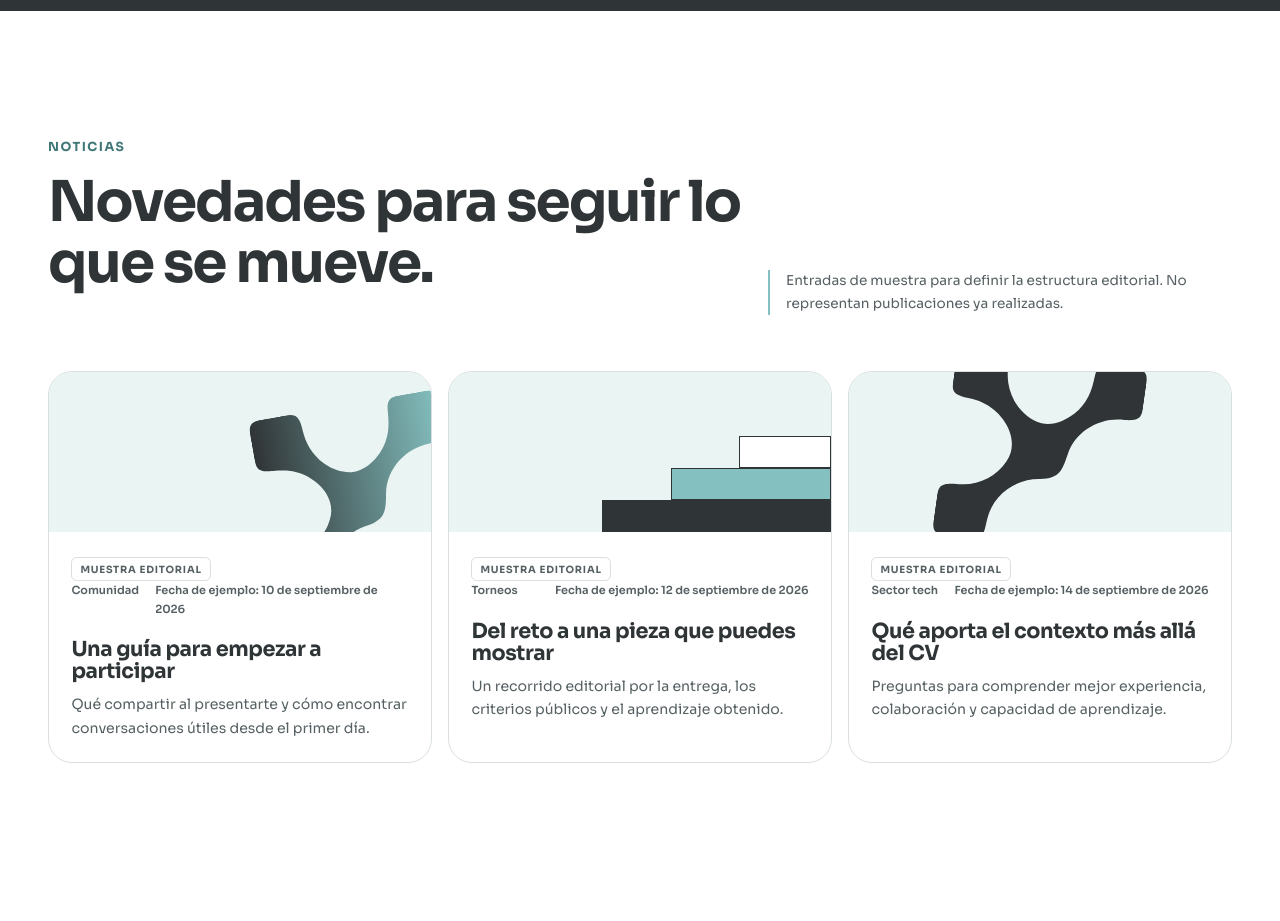
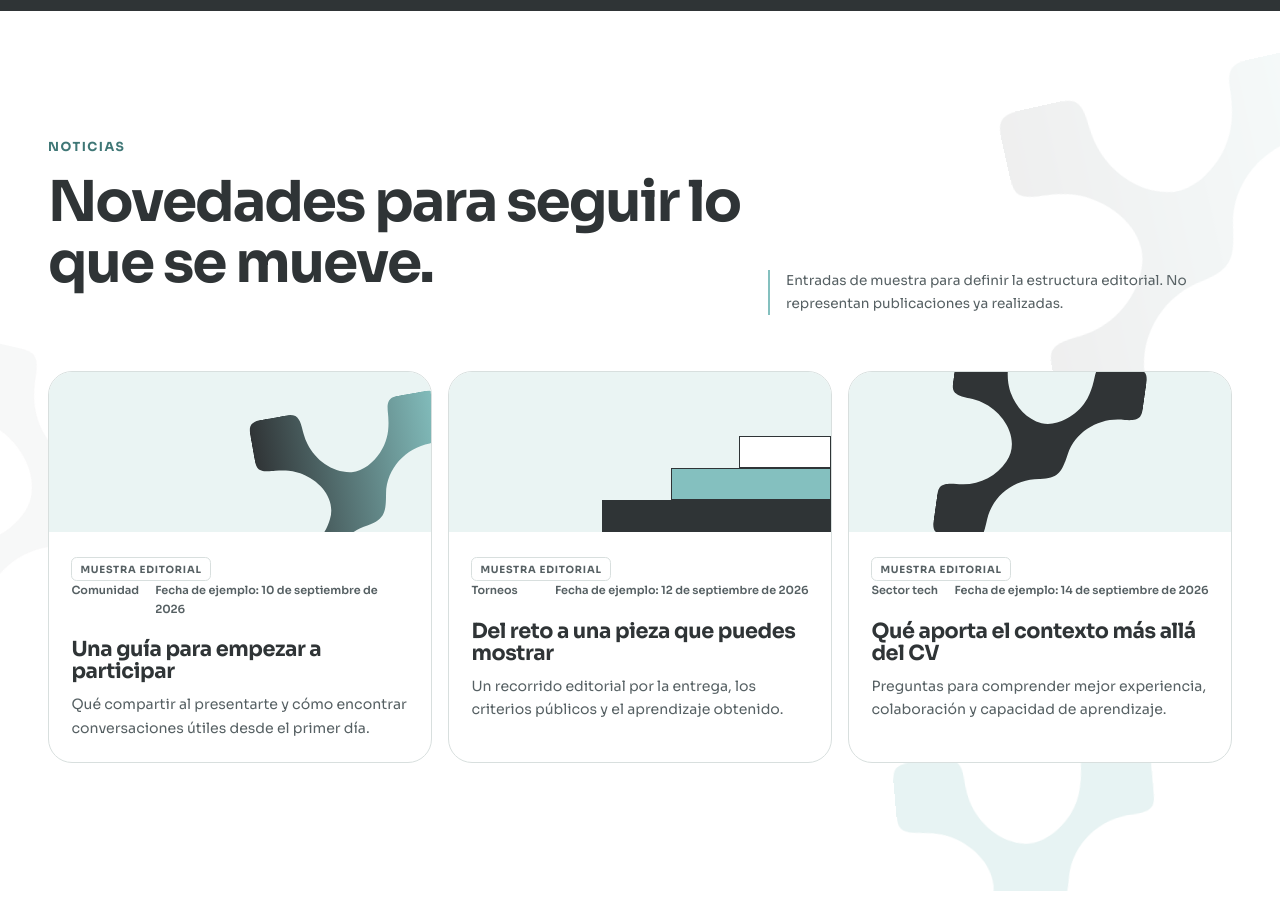
Before and after one commit to DH-Multimedios/techtojob, a Next.js app: page / in a window 1280 px wide. Shown: the part 7040-7961 px from the top of the page. Built offline with nearby package versions, Linux system fonts and the light colour scheme; no server answers.

Commit message:
feat(news): animate ambient card gallery

```diff
--- a/app/globals.css
+++ b/app/globals.css
@@ -2298,6 +2298,110 @@ h3 {
   color: var(--ink-soft);
 }
 
+.section--news {
+  overflow: hidden;
+  background: var(--paper);
+  isolation: isolate;
+}
+
+.section--news__content {
+  position: relative;
+  z-index: 1;
+}
+
+.news-ambient {
+  position: absolute;
+  z-index: 0;
+  inset: 0;
+  pointer-events: none;
+}
+
+.news-ambient__symbol {
+  position: absolute;
+  display: block;
+  aspect-ratio: 1;
+  transform: rotate(var(--news-static-rotation));
+  transform-origin: center;
+  animation: news-ambient-drift var(--news-duration) ease-in-out infinite alternate;
+  animation-delay: var(--news-delay);
+  will-change: transform;
+}
+
+.news-ambient__symbol img {
+  display: block;
+  width: 100%;
+  height: auto;
+}
+
+.news-ambient__symbol--gradient {
+  --news-static-rotation: -14deg;
+  --news-start-x: -7px;
+  --news-start-y: 5px;
+  --news-start-rotation: -16deg;
+  --news-start-scale: 0.985;
+  --news-end-x: 9px;
+  --news-end-y: -8px;
+  --news-end-rotation: -11deg;
+  --news-end-scale: 1.015;
+  --news-duration: 29s;
+  --news-delay: -11s;
+
+  top: 4rem;
+  right: -8rem;
+  width: clamp(15rem, 63vw, 19rem);
+  opacity: 0.08;
+}
+
+.news-ambient__symbol--dark {
+  --news-static-rotation: 10deg;
+  --news-start-x: 8px;
+  --news-start-y: -7px;
+  --news-start-rotation: 8deg;
+  --news-start-scale: 1.01;
+  --news-end-x: -8px;
+  --news-end-y: 9px;
+  --news-end-rotation: 13deg;
+  --news-end-scale: 0.99;
+  --news-duration: 34s;
+  --news-delay: -23s;
+
+  top: 46%;
+  left: -8.5rem;
+  width: clamp(14rem, 58vw, 18rem);
+  opacity: 0.035;
+}
+
+.news-ambient__symbol--mint {
+  --news-static-rotation: -7deg;
+  --news-start-x: -6px;
+  --news-start-y: -5px;
+  --news-start-rotation: -9deg;
+  --news-start-scale: 0.99;
+  --news-end-x: 8px;
+  --news-end-y: 7px;
+  --news-end-rotation: -5deg;
+  --news-end-scale: 1.01;
+  --news-duration: 37s;
+  --news-delay: -29s;
+
+  right: -4.5rem;
+  bottom: -5rem;
+  width: clamp(12rem, 51vw, 16rem);
+  opacity: 0.2;
+}
+
+@keyframes news-ambient-drift {
+  from {
+    transform: translate3d(var(--news-start-x), var(--news-start-y), 0)
+      rotate(var(--news-start-rotation)) scale(var(--news-start-scale));
+  }
+
+  to {
+    transform: translate3d(var(--news-end-x), var(--news-end-y), 0)
+      rotate(var(--news-end-rotation)) scale(var(--news-end-scale));
+  }
+}
+
 .news-grid {
   display: grid;
   gap: 1rem;
@@ -2305,10 +2409,65 @@ h3 {
 }
 
 .news-card {
+  position: relative;
   overflow: hidden;
   border: 1px solid var(--line);
   border-radius: var(--radius-md);
   background: var(--paper);
+}
+
+.news-card::after {
+  position: absolute;
+  z-index: 2;
+  inset: 0;
+  border: 1px solid transparent;
+  border-radius: inherit;
+  content: "";
+  pointer-events: none;
+}
+
+.news-grid[data-news-state="ready"] .news-card {
+  opacity: 0;
+  transform: translate3d(0, 0.9rem, 0);
+}
+
+.news-grid[data-news-state="ready"] .news-card__artwork {
+  opacity: 0;
+  transform: scale(0.95);
+}
+
+.news-grid[data-news-state="visible"] .news-card {
+  animation: news-card-reveal 560ms cubic-bezier(0.22, 1, 0.36, 1)
+    calc(70ms + var(--news-card-index) * 90ms) backwards;
+}
+
+.news-grid[data-news-state="visible"] .news-card__artwork {
+  animation: news-artwork-reveal 480ms cubic-bezier(0.22, 1, 0.36, 1)
+    calc(160ms + var(--news-card-index) * 90ms) backwards;
+}
+
+@keyframes news-card-reveal {
+  from {
+    opacity: 0;
+    transform: translate3d(0, 0.9rem, 0);
+  }
+
+  to {
+    opacity: 1;
+    transform: none;
+  }
+}
+
+@keyframes news-artwork-reveal {
+  from {
+    opacity: 0;
+    transform: scale(0.95);
+  }
+
+  to {
+    opacity: 1;
+    transform: none;
+  }
 }
 
 .news-card__visual {
@@ -2317,6 +2476,12 @@ h3 {
   height: 10rem;
   background: var(--mint-pale);
   pointer-events: none;
+}
+
+.news-card__artwork {
+  position: absolute;
+  inset: 0;
+  transform-origin: center;
 }
 
 .news-card__visual--steps span {
@@ -2375,6 +2540,34 @@ h3 {
   margin: 0;
   color: var(--ink-soft);
   font-size: 0.88rem;
+}
+
+@media (hover: hover) and (pointer: fine) {
+  .news-card {
+    transition: border-color 220ms ease, box-shadow 220ms ease;
+  }
+
+  .news-card::after {
+    transition: border-color 220ms ease, box-shadow 220ms ease;
+  }
+
+  .news-card__artwork {
+    transition: transform 280ms cubic-bezier(0.22, 1, 0.36, 1);
+  }
+
+  .news-card:hover {
+    border-color: rgb(63 119 118 / 0.65);
+    box-shadow: 0 14px 36px rgb(47 52 54 / 0.1);
+  }
+
+  .news-card:hover::after {
+    border-color: var(--mint-deep);
+    box-shadow: inset 0 0 0 1px rgb(132 192 191 / 0.38);
+  }
+
+  .news-card:hover .news-card__artwork {
+    transform: scale(1.045);
+  }
 }
 
 /* Newsletter */
@@ -2872,6 +3065,24 @@ h3 {
     width: clamp(12rem, 22vw, 16rem);
   }
 
+  .news-ambient__symbol--gradient {
+    top: 6rem;
+    right: -6rem;
+    width: clamp(17rem, 36vw, 21rem);
+  }
+
+  .news-ambient__symbol--dark {
+    top: 43%;
+    left: -6rem;
+    width: clamp(16rem, 32vw, 20rem);
+  }
+
+  .news-ambient__symbol--mint {
+    right: 4%;
+    bottom: -6rem;
+    width: clamp(14rem, 27vw, 18rem);
+  }
+
   .steps-grid,
   .network-grid,
   .testimonial-grid {
@@ -3014,6 +3225,26 @@ h3 {
   .networking-ambient__symbol--mint {
     right: 13%;
     bottom: -8rem;
+    width: clamp(16rem, 18vw, 20rem);
+  }
+
+  .news-ambient__symbol--gradient {
+    top: 8%;
+    right: -4rem;
+    width: clamp(20rem, 23vw, 24rem);
+    opacity: 0.085;
+  }
+
+  .news-ambient__symbol--dark {
+    top: 39%;
+    left: -4rem;
+    width: clamp(18rem, 20vw, 22rem);
+    opacity: 0.04;
+  }
+
+  .news-ambient__symbol--mint {
+    right: 10%;
+    bottom: -7rem;
     width: clamp(16rem, 18vw, 20rem);
   }
 
@@ -3165,6 +3396,11 @@ h3 {
     animation: none !important;
   }
 
+  .news-ambient__symbol {
+    transform: rotate(var(--news-static-rotation));
+    animation: none !important;
+  }
+
   .section--how[data-steps-state] .steps-grid li,
   .section--how[data-steps-state] .step-number {
     opacity: 1;
@@ -3202,6 +3438,19 @@ h3 {
     opacity: 1;
     transform: none;
     animation: none !important;
+  }
+
+  .news-grid[data-news-state] .news-card,
+  .news-grid[data-news-state] .news-card__artwork {
+    opacity: 1;
+    transform: none;
+    animation: none !important;
+  }
+
+  .news-card,
+  .news-card::after,
+  .news-card__artwork {
+    transition: none !important;
   }
 
   .testimonial-grid[data-testimonial-state] .testimonial-card,
--- a/components/sections/NewsSection.tsx
+++ b/components/sections/NewsSection.tsx
@@ -1,4 +1,7 @@
+"use client";
+
 import Image from "next/image";
+import { useEffect, useRef, type CSSProperties } from "react";
 
 import { newsItems } from "@/content/news";
 import { SectionHeading } from "@/components/ui/SectionHeading";
@@ -6,10 +9,87 @@ import { getMessages } from "@/lib/messages";
 
 export function NewsSection() {
   const { news } = getMessages();
+  const gridRef = useRef<HTMLDivElement>(null);
+
+  useEffect(() => {
+    const grid = gridRef.current;
+
+    if (!grid || !("IntersectionObserver" in window)) {
+      return;
+    }
+
+    const motionPreference = window.matchMedia("(prefers-reduced-motion: reduce)");
+
+    if (motionPreference.matches) {
+      return;
+    }
+
+    grid.dataset.newsState = "ready";
+
+    const observer = new IntersectionObserver(
+      ([entry]) => {
+        if (!entry.isIntersecting) {
+          return;
+        }
+
+        grid.dataset.newsState = "visible";
+        observer.disconnect();
+      },
+      { rootMargin: "0px 0px -8%", threshold: 0.14 },
+    );
+
+    const revealWithoutMotion = (event: MediaQueryListEvent) => {
+      if (event.matches) {
+        grid.dataset.newsState = "visible";
+        observer.disconnect();
+      }
+    };
+
+    motionPreference.addEventListener("change", revealWithoutMotion);
+    observer.observe(grid);
+
+    return () => {
+      motionPreference.removeEventListener("change", revealWithoutMotion);
+      observer.disconnect();
+    };
+  }, []);
 
   return (
     <section id="noticias" className="section section--news" aria-labelledby="news-heading">
-      <div className="shell">
+      <div className="news-ambient" aria-hidden="true">
+        <span className="news-ambient__symbol news-ambient__symbol--gradient">
+          <Image
+            src="/brand/symbol-gradient.svg"
+            width={288}
+            height={288}
+            alt=""
+            loading="lazy"
+            unoptimized
+          />
+        </span>
+        <span className="news-ambient__symbol news-ambient__symbol--dark">
+          <Image
+            src="/brand/symbol-dark.svg"
+            width={288}
+            height={288}
+            alt=""
+            loading="lazy"
+            unoptimized
+          />
+        </span>
+        <span className="news-ambient__symbol news-ambient__symbol--mint">
+          <Image
+            src="/brand/symbol-mint.svg"
+            width={288}
+            height={288}
+            alt=""
+            loading="lazy"
+            unoptimized
+          />
+        </span>
+      </div>
+
+      <div className="shell section--news__content">
         <div className="provisional-heading provisional-heading--news">
           <SectionHeading
             headingId="news-heading"
@@ -19,13 +99,18 @@ export function NewsSection() {
           <p>{news.transparency}</p>
         </div>
 
-        <div className="news-grid">
-          {newsItems.map((newsItem) => {
+        <div ref={gridRef} className="news-grid">
+          {newsItems.map((newsItem, index) => {
             const item = news.items[newsItem.id];
 
             return (
-              <article className="news-card" key={newsItem.id}>
+              <article
+                className="news-card"
+                key={newsItem.id}
+                style={{ "--news-card-index": index } as CSSProperties}
+              >
                 <div className={`news-card__visual news-card__visual--${newsItem.accent}`} aria-hidden="true">
+                  <div className="news-card__artwork">
                     {newsItem.accent === "steps" ? (
                       <>
                         <span />
@@ -47,6 +132,7 @@ export function NewsSection() {
                       />
                     )}
                   </div>
+                </div>
                 <div className="news-card__body">
                   <span className="sample-badge sample-badge--dark">{news.sampleLabel}</span>
                   <div className="news-card__meta">
```
Lines whose indentation alone changed are shown as unchanged.
